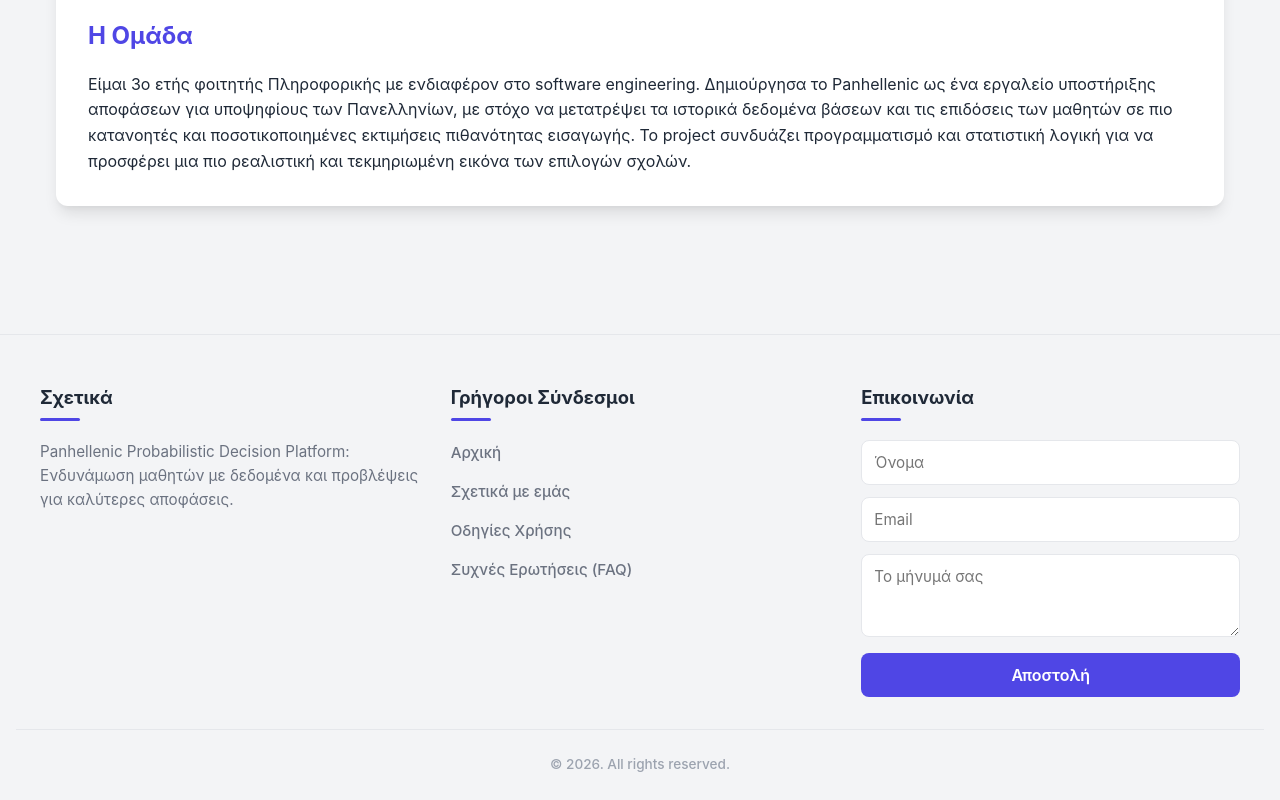
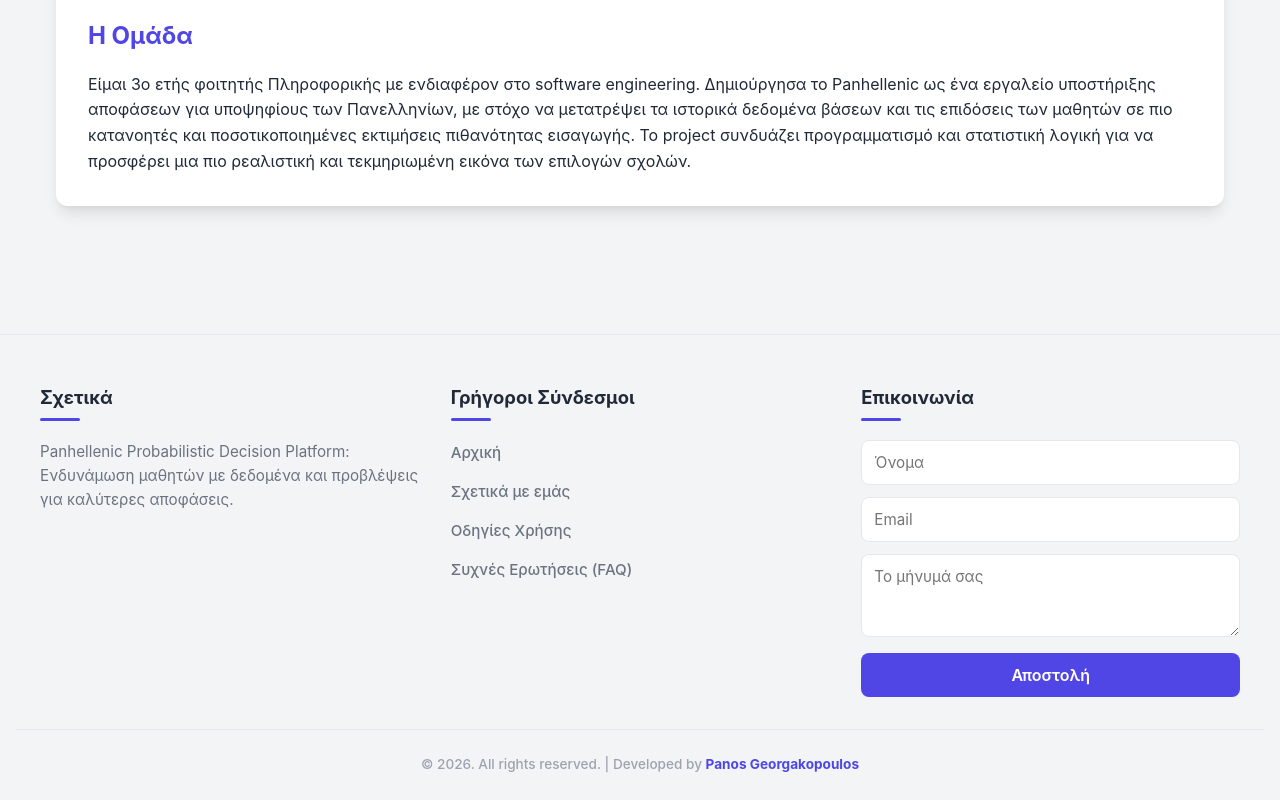
Before and after one commit to panosgeorgakopoulos/panhellenic, a plain HTML site: page about.html in a window 1280 px wide. Shown: the part 771-1571 px from the top of the page. Drawn offline with Linux system fonts and the light colour scheme.

Commit message:
feat: add developer mention to website footer

```diff
--- a/about.html
+++ b/about.html
@@ -112,7 +112,7 @@
         </div>
     </div>
     <div class="footer-bottom">
-        <p>&copy; 2026. All rights reserved.</p>
+        <p>&copy; 2026. All rights reserved. | Developed by <a href="https://panosgeorgakopoulos.gr" target="_blank" style="color: var(--primary); text-decoration: none; font-weight: bold;">Panos Georgakopoulos</a></p>
     </div>
 </footer>
 
```
Also changed, not shown: detailed_prediction.html (+1 -1 lines), faq.html (+1 -1 lines), field_1.html (+1 -1 lines), field_2.html (+1 -1 lines), field_3.html (+1 -1 lines), field_4.html (+1 -1 lines), guide.html (+1 -1 lines), index.html (+1 -1 lines), weights.html (+1 -1 lines).
